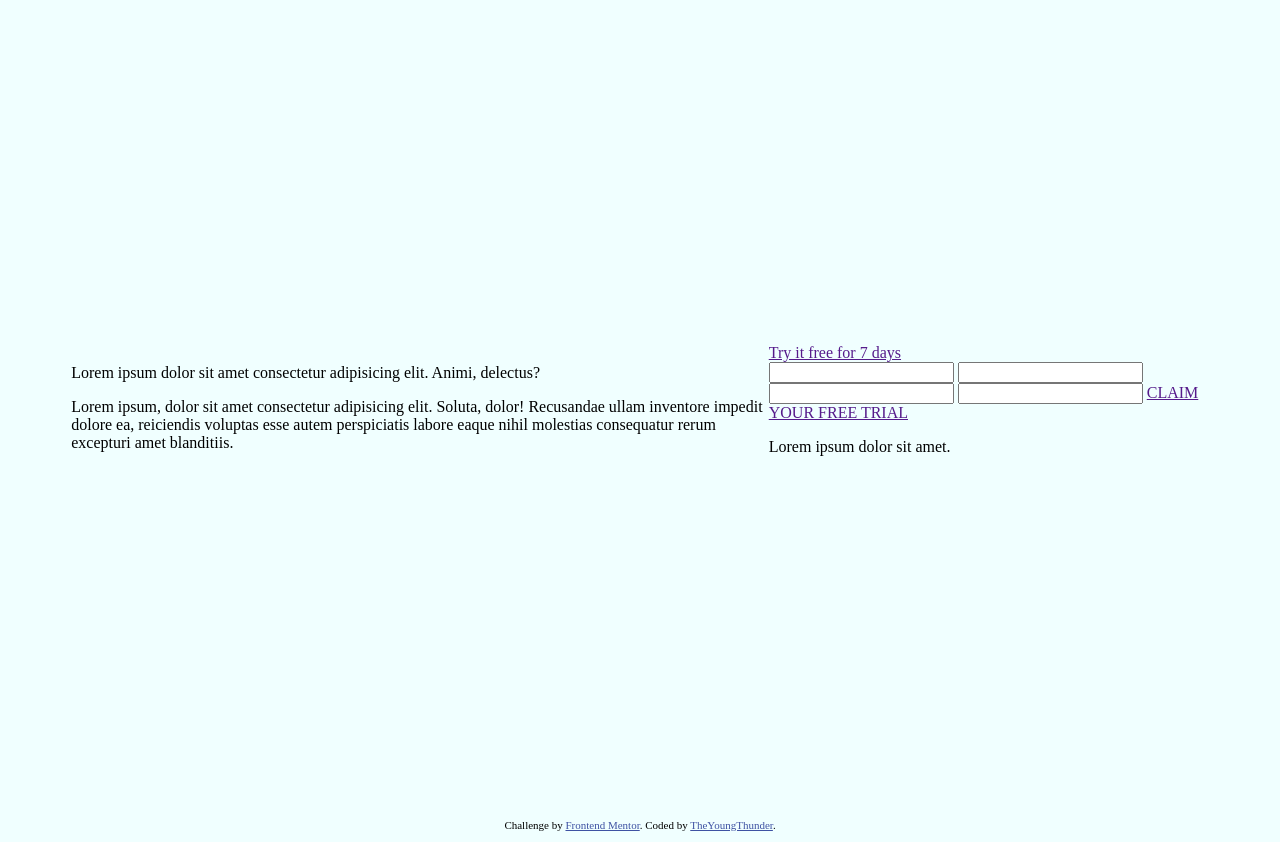
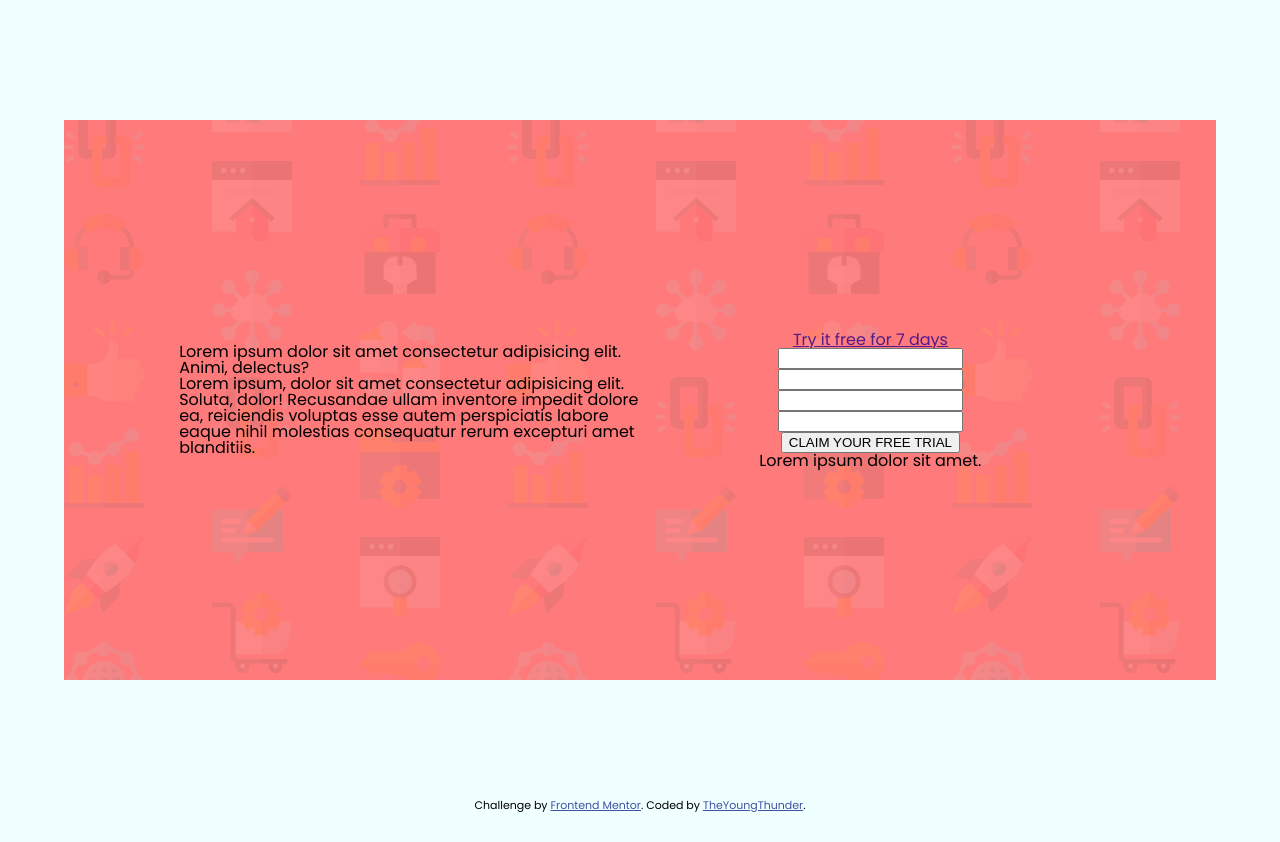
Before and after one commit to TheYoungThunder/SignUpFormRepo, a plain HTML site: page index.html in a window 1280 px wide. After the commit the page ends 813 px from the top, so only its background shows below. Drawn offline with Linux system fonts and the light colour scheme.

Commit message:
fixed desktop layout properly
BIG changes on css, also used CSS reset

```diff
--- a/index.html
+++ b/index.html
@@ -8,6 +8,9 @@
 
   <link rel="icon" type="image/png" sizes="32x32" href="./images/favicon-32x32.png">
   <link rel="stylesheet" href="style.css">
+  <link rel="preconnect" href="https://fonts.googleapis.com">
+  <link rel="preconnect" href="https://fonts.gstatic.com" crossorigin>
+  <link href="https://fonts.googleapis.com/css2?family=Poppins:wght@400;500;600;700&display=swap" rel="stylesheet">
 
   <title>Sign up Form</title>
 
@@ -37,12 +40,12 @@
 
       <div class="form-container">
         <a href="">Try it free for 7 days</a>
-        <form action="">
+        <form class="sign-up-form" action="">
           <input type="text">
           <input type="text">
           <input type="text">
           <input type="text">
-          <a href="">CLAIM YOUR FREE TRIAL</a>
+          <button type="submit">CLAIM YOUR FREE TRIAL</button>
           <p>Lorem ipsum dolor sit amet.</p>
         </form>
       </div>
--- a/style.css
+++ b/style.css
@@ -1,7 +1,134 @@
+html,
+body,
+div,
+span,
+applet,
+object,
+iframe,
+h1,
+h2,
+h3,
+h4,
+h5,
+h6,
+p,
+blockquote,
+pre,
+a,
+abbr,
+acronym,
+address,
+big,
+cite,
+code,
+del,
+dfn,
+em,
+img,
+ins,
+kbd,
+q,
+s,
+samp,
+small,
+strike,
+strong,
+sub,
+sup,
+tt,
+var,
+b,
+u,
+i,
+center,
+dl,
+dt,
+dd,
+ol,
+ul,
+li,
+fieldset,
+form,
+label,
+legend,
+table,
+caption,
+tbody,
+tfoot,
+thead,
+tr,
+th,
+td,
+article,
+aside,
+canvas,
+details,
+embed,
+figure,
+figcaption,
+footer,
+header,
+hgroup,
+menu,
+nav,
+output,
+ruby,
+section,
+summary,
+time,
+mark,
+audio,
+video {
+  margin: 0;
+  padding: 0;
+  border: 0;
+  font-size: 100%;
+  font: inherit;
+  vertical-align: baseline;
+}
+/* HTML5 display-role reset for older browsers */
+article,
+aside,
+details,
+figcaption,
+figure,
+footer,
+header,
+hgroup,
+menu,
+nav,
+section {
+  display: block;
+}
+body {
+  line-height: 1;
+}
+ol,
+ul {
+  list-style: none;
+}
+blockquote,
+q {
+  quotes: none;
+}
+blockquote:before,
+blockquote:after,
+q:before,
+q:after {
+  content: "";
+  content: none;
+}
+table {
+  border-collapse: collapse;
+  border-spacing: 0;
+}
+
 body,
 html {
   background-color: azure;
   min-height: 100vh;
+  font-size: 16px;
+  font-family: "Poppins", sans-serif;
 }
 .outer-container {
   min-height: 100vh;
@@ -10,14 +137,48 @@ html {
   justify-content: center;
 }
 .main-container {
+  background-color: hsl(0, 100%, 74%);
+  background-image: url(./images/bg-intro-desktop.png);
   display: flex;
+  align-items: stretch;
+  width: 90%;
+  min-height: 70vh;
+  justify-content: center;
+}
+.text-container {
+  display: flex;
+  justify-content: center;
+  flex-direction: column;
+  min-width: 40%;
+  max-width: 40%;
+}
+.form-container {
+  flex-direction: column;
+  justify-content: center;
   align-items: center;
-  width: 90%;
-  height: 70vh;
+  flex-wrap: nowrap;
+  display: flex;
+  min-width: 40%;
+  max-width: 40%;
+}
+.sign-up-form {
+  text-align: center;
+}
+
+input {
+  display: block;
+  margin: auto;
 }
 
 @media (max-width: 375px) {
   body {
-    background-color: aquamarine;
+    /* background-color: aquamarine; */
+  }
+  .main-container {
+    flex-direction: column;
+    align-items: center;
+    width: 100%;
+    min-height: 70vh;
+    justify-content: center;
   }
 }
```
